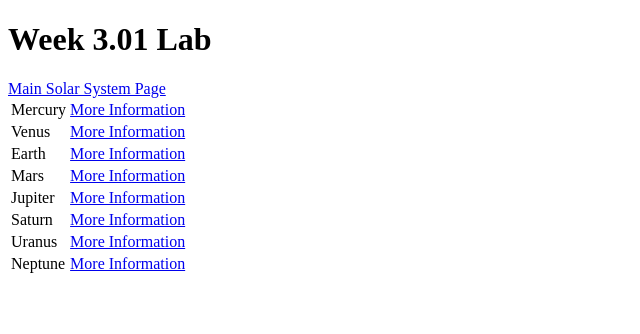
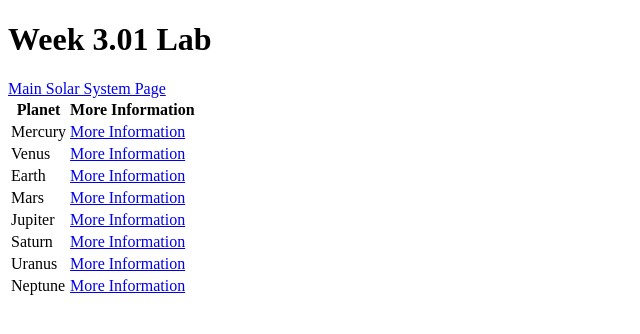
Before and after one commit to DamyonM/ist263, a plain HTML site: page labs/lab3/planets.html in a window 1280 px wide. Shown: the whole page, without its empty margins (0-640 px from the left). Drawn offline with Linux system fonts and the light colour scheme.

Commit message:
Add files via upload

```diff
--- a/labs/lab3/planets.html
+++ b/labs/lab3/planets.html
@@ -15,12 +15,10 @@
         <a href="howto.html">Main Solar System Page</a>
         <table>
             <thead>
-                <!--
                 <tr>
-                    <td>Planet</td>
-                    <td>More Information</td>
+                    <th>Planet</th>
+                    <th>More Information</th>
                 </tr>
-                -->
             </thead>
             <tbody>
                 <tr>
```
